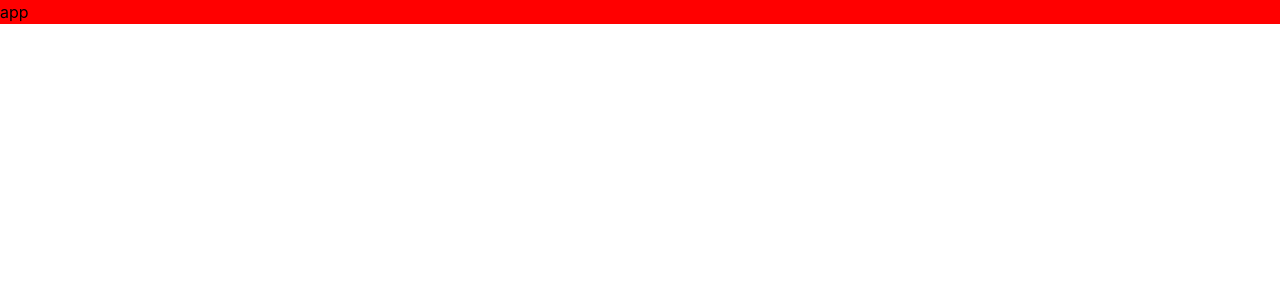
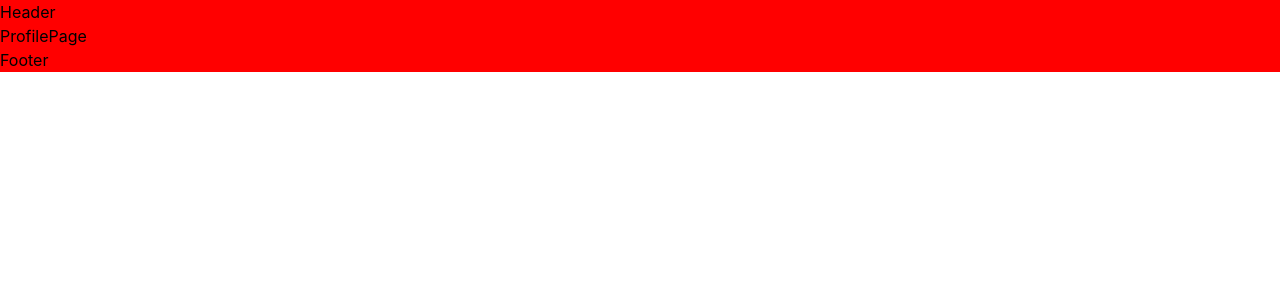
Before and after one commit to onlinestoreteam567/major, a React (Vite) app in the folder client/: page /profile in a window 1280 px wide. Shown: the top 300 px of the page. Built offline with nearby package versions, Linux system fonts and the light colour scheme.

Commit message:
Router structure was initialized

```diff
--- a/client/package.json
+++ b/client/package.json
@@ -11,7 +11,8 @@
   },
   "dependencies": {
     "react": "^18.3.1",
-    "react-dom": "^18.3.1"
+    "react-dom": "^18.3.1",
+    "react-router-dom": "^6.26.1"
   },
   "devDependencies": {
     "@eslint/js": "^9.9.0",
--- a/client/src/App.jsx
+++ b/client/src/App.jsx
@@ -1,3 +1,4 @@
+import AppRouter from './router/AppRouter'
 import cl from './styles/app.module.css'
 
 function App() {
@@ -5,7 +6,7 @@ function App() {
   return (
     <>
       <div className={cl.test}>
-       app
+       <AppRouter />
       </div>
     </>
   )
--- /dev/null
+++ b/client/src/components/Footer.jsx
@@ -0,0 +1,8 @@
+
+const Footer = () => {
+  return (
+    <div>Footer</div>
+  )
+}
+
+export default Footer
--- /dev/null
+++ b/client/src/pages/HomePage.jsx
@@ -0,0 +1,8 @@
+
+const HomePage = () => {
+  return (
+    <div>Home</div>
+  )
+}
+
+export default HomePage
--- /dev/null
+++ b/client/src/pages/ProfilePage.jsx
@@ -0,0 +1,8 @@
+
+const ProfilePage = () => {
+  return (
+    <div>ProfilePage</div>
+  )
+}
+
+export default ProfilePage
--- /dev/null
+++ b/client/src/router/AppRouter.jsx
@@ -0,0 +1,40 @@
+import { Suspense, lazy } from 'react';
+import { BrowserRouter as Router, Routes, Route } from 'react-router-dom';
+
+import MainLayout from './layouts/MainLayout';
+import AuthLayout from './layouts/AuthLayout';
+import ProfilePage from '../pages/ProfilePage';
+
+// lazy loading
+const Home = lazy(() => import('../pages/HomePage'));
+
+// example for future features
+// const Login = lazy(() => import('../pages/Login'));
+// const Register = lazy(() => import('../pages/Register'));
+
+const AppRouter = () => {
+    return (
+        <Router>
+            <Suspense fallback={<div>Loading...</div>}>
+                <Routes>
+                    {/* Public Routes */}
+                    <Route element={<MainLayout />}>
+                        <Route path="/" element={<Home />} />
+                        <Route path="/profile" element={<ProfilePage />} />
+                    </Route>
+
+                    {/* Auth Routes */}
+                    <Route element={<AuthLayout />}>
+                        {/* <Route path="/login" element={<Login />} />
+                        <Route path="/register" element={<Register />} /> */}
+                    </Route>
+
+                    {/* Route for 404 */}
+                    <Route path="*" element={<div>404 Not Found</div>} />
+                </Routes>
+            </Suspense>
+        </Router>
+    );
+};
+
+export default AppRouter;
--- /dev/null
+++ b/client/src/router/layouts/AuthLayout.jsx
@@ -0,0 +1,11 @@
+import { Outlet } from 'react-router-dom';
+
+const AuthLayout = () => {
+    return (
+        <div>
+            <Outlet />
+        </div>
+    );
+};
+
+export default AuthLayout;
--- /dev/null
+++ b/client/src/router/layouts/MainLayout.jsx
@@ -0,0 +1,17 @@
+import { Outlet } from 'react-router-dom';
+import Header from '../../components/Header';
+import Footer from '../../components/Footer';
+
+const MainLayout = () => {
+    return (
+        <div>
+            <Header />
+            <main>
+                <Outlet />
+            </main>
+            <Footer />
+        </div>
+    );
+};
+
+export default MainLayout;
```
Also changed, not shown: 1 other file (tests, documents, lock files or other folders).
